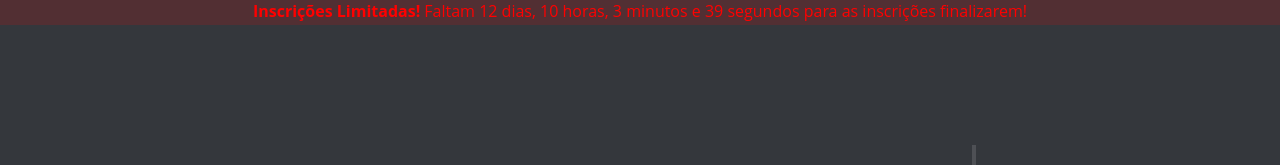
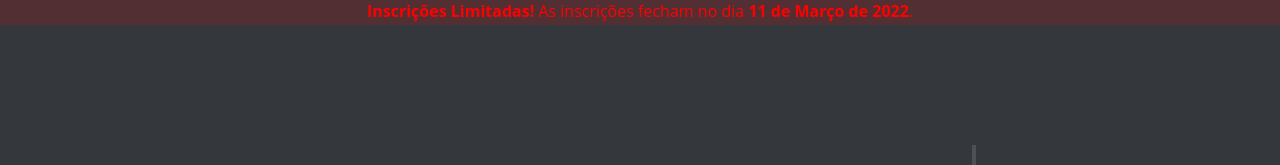
Before and after one commit to D4v3sb/CodersClub, a plain HTML site: page index.html in a window 1280 px wide. Shown: the top 165 px of the page. Drawn offline with nearby package versions, Linux system fonts and the light colour scheme.

Commit message:
Countdown removed

```diff
--- a/index.html
+++ b/index.html
@@ -6,6 +6,7 @@
     <meta http-equiv="X-UA-Compatible" content="IE=edge" />
     <meta name="viewport" content="width=device-width, initial-scale=1.0" />
     <link rel="shortcut icon" href="favicon.ico" type="image/x-icon">
+    <!-- Tem algumas coisas escondidas :) -->
     <title>Coders Club</title>
   </head>
   <body>
@@ -13,7 +14,7 @@
     <main>
       <div class="div-central">
         <div class="central-alert">
-          <p><strong>Inscrições Limitadas!</strong> Faltam <span id="time-left"></span> para as inscrições finalizarem!</p>
+          <p><strong>Inscrições Limitadas!</strong> As inscrições fecham no dia <strong>11 de Março de 2022</strong>.</p>
         </div>
         <div class="div-central-text">
           <h1 id="central-h1"></h1>
--- a/script.js
+++ b/script.js
@@ -43,26 +43,26 @@ function type() {
   }, 250);
 }
 
-function time() {
-  let dias, horas, minutos, segundos;
-  setInterval(() => {
-    let now = new Date().getTime();
+// Tava travando, então comentei o código, mas tá aí se quiser :)
 
-    segundos = parseInt((futureDate - now) / 1000);
+// function time() {
+//   let dias, horas, minutos, segundos;
+//   setInterval(() => {
+//     let now = new Date().getTime();
 
-    dias = parseInt(segundos / 86400);
-    segundos = segundos % 86400;
+//     segundos = parseInt((futureDate - now) / 1000);
 
-    horas = parseInt(segundos / 3600);
-    segundos = segundos % 3600;
+//     dias = parseInt(segundos / 86400);
+//     segundos = segundos % 86400;
 
-    minutos = parseInt(segundos / 60);
-    segundos = segundos % 60;
+//     horas = parseInt(segundos / 3600);
+//     segundos = segundos % 3600;
 
-    timeLeft.innerHTML = `${dias} dias, ${horas} horas, ${minutos} minutos e ${segundos} segundos`;
-  }, 1000);
-}
+//     minutos = parseInt(segundos / 60);
+//     segundos = segundos % 60;
 
-time();
+//     timeLeft.innerHTML = `${dias} dias, ${horas} horas, ${minutos} minutos e ${segundos} segundos`;
+//   }, 1000);
+// }
 
 document.addEventListener("DOMContentLoaded", type);
--- a/style.css
+++ b/style.css
@@ -129,9 +129,7 @@ body {
   justify-self: center;
 }
 
-.div-content div {
-  /* border: 1px solid red; */
-}
+/* Se viu isso, me manda uma print no Whatsapp - (35) 9 9811-5576 */
 
 .card {
   width: 60%;
```
